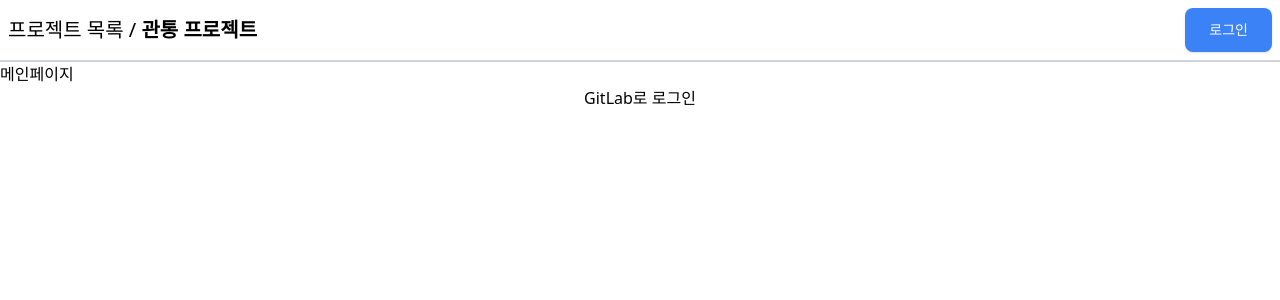
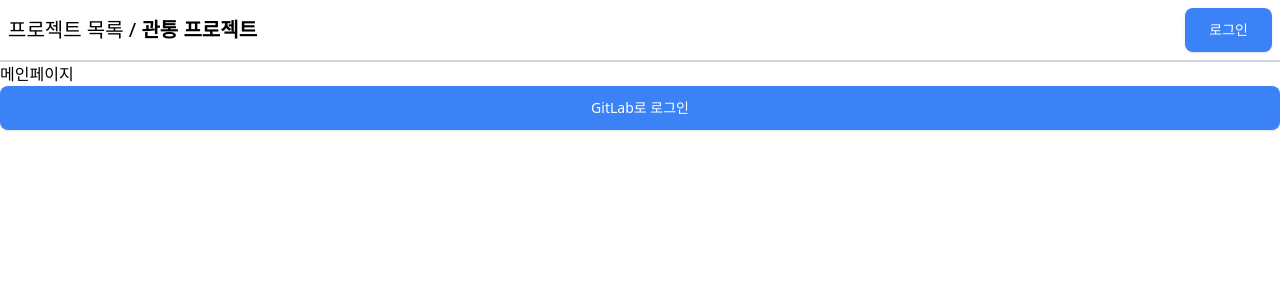
Before and after one commit to peter1000ys/GoodIdea, a React (Vite) app in the folder frontend/: page / in a window 1280 px wide. Shown: the top 300 px of the page. Built offline with nearby package versions, Linux system fonts and the light colour scheme.

Commit message:
feat: 아이디어보드 스티커 추가

```diff
--- /dev/null
+++ b/frontend/src/components/ideaboard/Sticker.jsx
@@ -0,0 +1,26 @@
+const Sticker = () => {
+  return (
+    <div className="relative w-72 h-72">
+      {/* 상단 메모 부분 */}
+      <div className="w-72 h-60 bg-blue-100 rounded-tr-[30px] rounded-tl-[30px]">
+        <div className="p-4">
+          <p className="text-gray-700">메모 내용을 입력하세요...</p>
+        </div>
+      </div>
+
+      {/* 하단 바 부분 */}
+      <div className="absolute bottom-0 right-0 w-60 h-12 bg-blue-100 ml-auto mr-0"></div>
+
+      {/* 왼쪽 하단 접힌 부분 */}
+      <div
+        className="absolute bottom-0 left-0 w-12 h-12"
+        style={{
+          backgroundColor: "#a2d2e9",
+          clipPath: "polygon(100% 100%, 100% 0, 0 0)", // 삼각형 모양
+        }}
+      ></div>
+    </div>
+  );
+};
+
+export default Sticker;
--- a/frontend/src/page/MainPage.jsx
+++ b/frontend/src/page/MainPage.jsx
@@ -1,5 +1,6 @@
 import { Helmet } from "react-helmet-async";
 import Header from "../components/common/Header";
+import DefaultButton from "../components/common/DefaultButton";
 
 function MainPage() {
   // 리다이렉트 URL 설정
@@ -16,7 +17,12 @@ function MainPage() {
       <div className="h-full w-full flex flex-col">
         <Header content="관통 프로젝트" />
         메인페이지
-        <button onClick={handleGitLabLogin}>GitLab로 로그인</button>
+        <DefaultButton
+          onClick={handleGitLabLogin}
+          theme="bright"
+          className="hover:bg-blue-700 py-2 px-4 rounded m-0 text-sm"
+          text="GitLab로 로그인"
+        />
       </div>
     </>
   );
```
